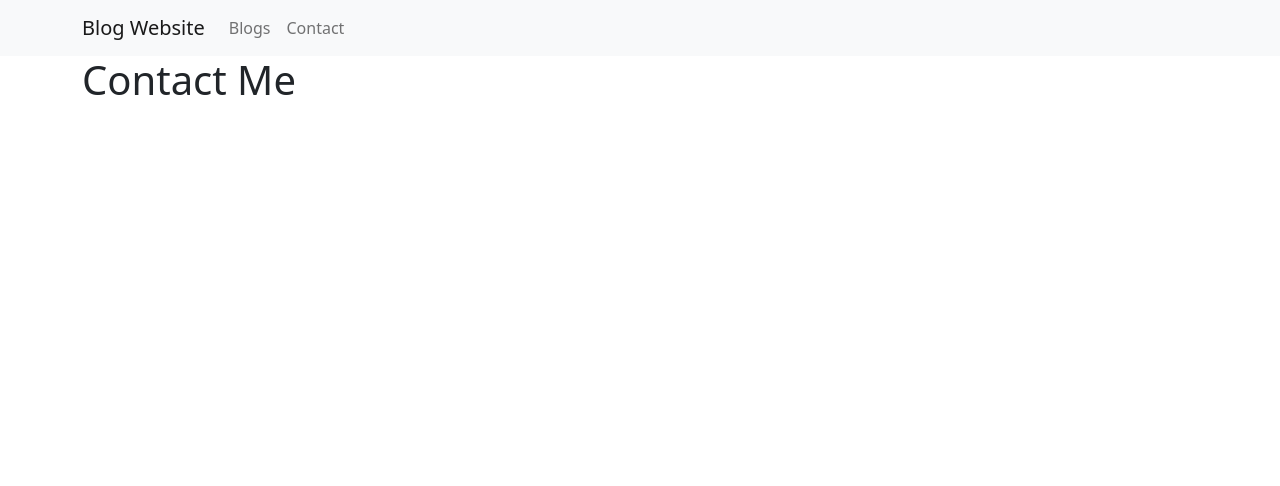
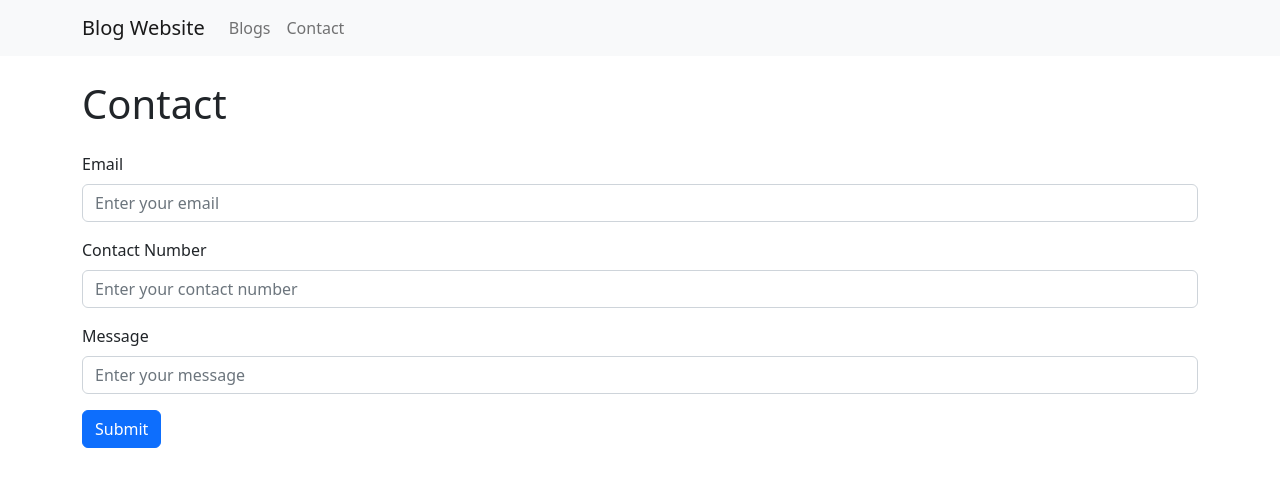
Before and after one commit to bryllim/kodego-react-demo, a JavaScript app: page /contact in a window 1280 px wide. Shown: the top 486 px of the page. Built offline with nearby package versions, Linux system fonts and the light colour scheme.

Commit message:
added contact page

```diff
--- a/src/pages/Contact.js
+++ b/src/pages/Contact.js
@@ -1,5 +1,25 @@
+import Button from 'react-bootstrap/Button';
+import Form from 'react-bootstrap/Form';
+
 const Contact = () => {
-    return <h1>Contact Me</h1>;
-  };
+  return (
+    <>
+      <h1 className="my-4">Contact</h1>
+      <Form>
+        <Form.Group className="mb-3" controlId="formBasicEmail">
+          <Form.Label>Email</Form.Label>
+          <Form.Control type="email" placeholder="Enter your email" />
+          <Form.Label className="mt-3">Contact Number</Form.Label>
+          <Form.Control type="number" placeholder="Enter your contact number" />
+          <Form.Label className="mt-3">Message</Form.Label>
+          <Form.Control type="textarea" placeholder="Enter your message" />
+        </Form.Group>
+        <Button variant="primary" type="submit">
+          Submit
+        </Button>
+      </Form>
+    </>
+  )
+};
 
-  export default Contact;
+export default Contact;
```
